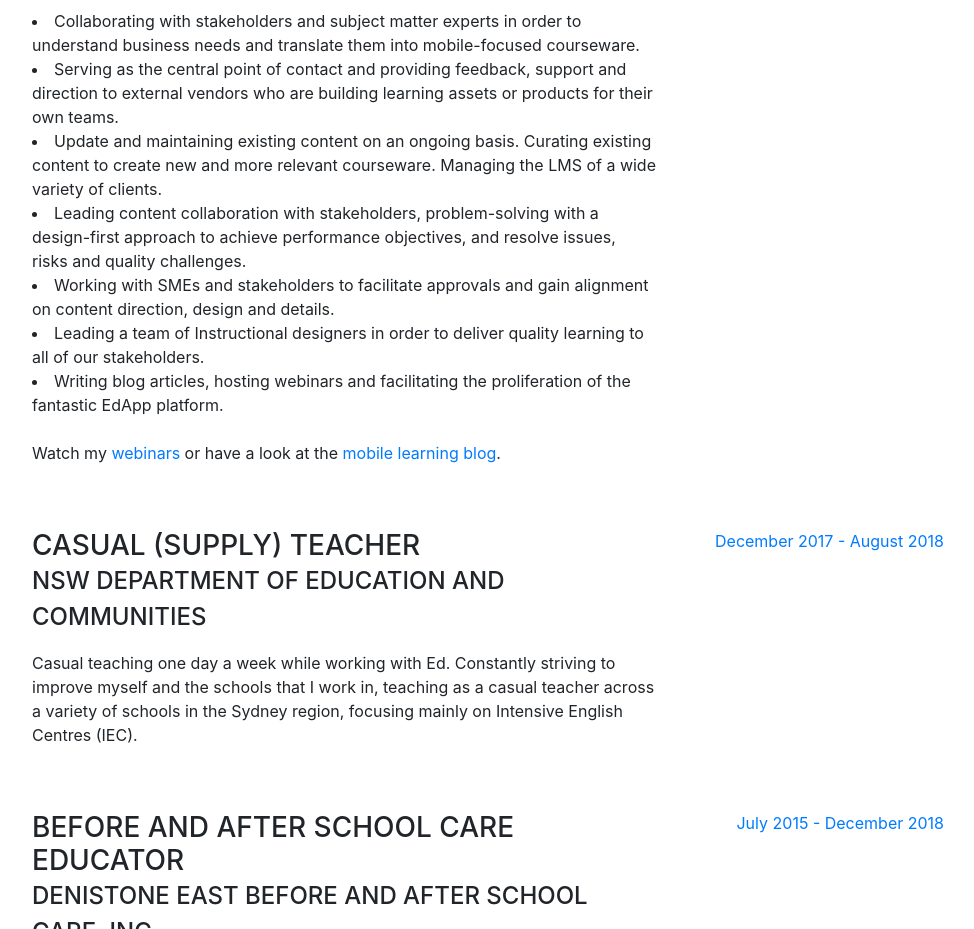
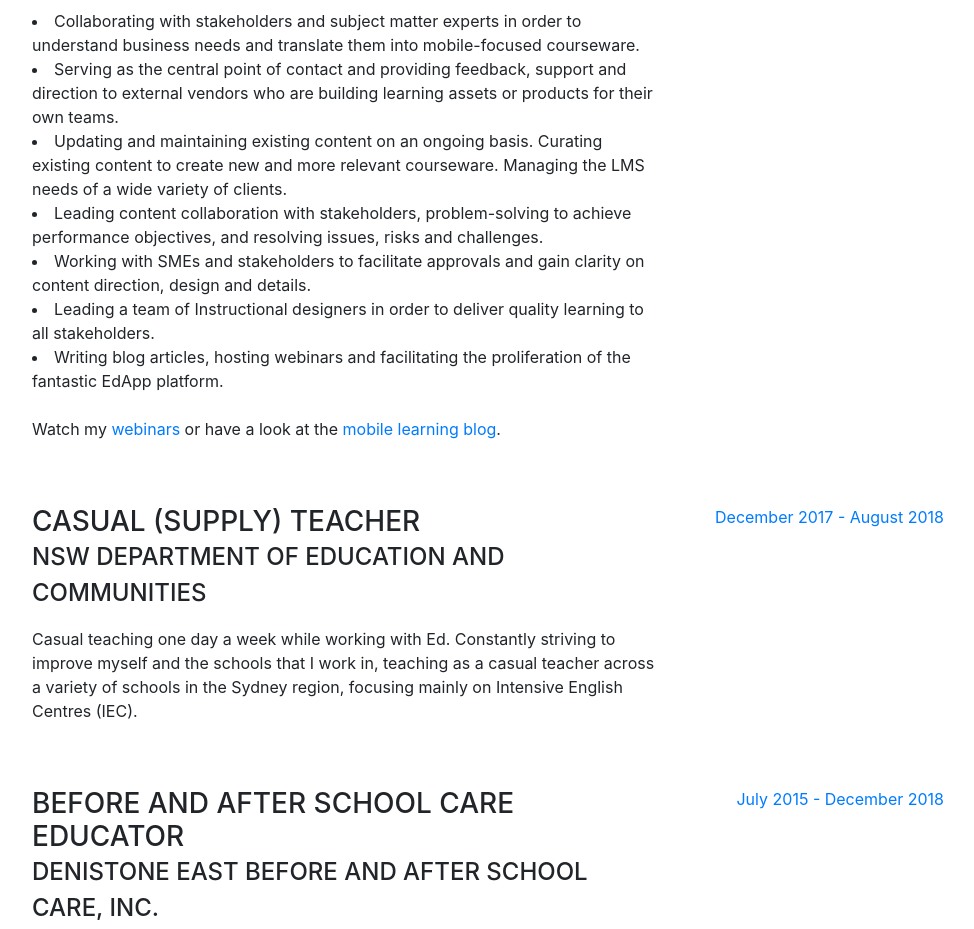
Before and after one commit to andrew-pizza/andrew-pizza.github.io, a website with bundled scripts: page index.html in a window 1280 px wide. Shown: the part 1100-2029 px from the top of the page, without its empty margins (288-1262 px from the left). Built offline with nearby package versions, Linux system fonts and the light colour scheme; a web font is replaced by a local one.

Commit message:
corrections

```diff
--- a/index.html
+++ b/index.html
@@ -99,10 +99,10 @@
 
             <li>Collaborating with stakeholders and subject matter experts in order to understand business needs and translate them into mobile-focused courseware.</li>
             <li>Serving as the central point of contact and providing feedback, support and direction to external vendors who are building learning assets or products for their own teams.</li>
-<li>Update and maintaining existing content on an ongoing basis. Curating existing content to create new and more relevant courseware. Managing the LMS of a wide variety of clients. </li>
-<li>Leading content collaboration with stakeholders, problem-solving with a design-first approach to achieve performance objectives, and resolve issues, risks and quality challenges.</li>
-<li>Working with SMEs and stakeholders to facilitate approvals and gain alignment on content direction, design and details.</li>
-<li>Leading a team of Instructional designers in order to deliver quality learning to all of our stakeholders. </li>
+<li>Updating and maintaining existing content on an ongoing basis. Curating existing content to create new and more relevant courseware. Managing the LMS needs of a wide variety of clients. </li>
+<li>Leading content collaboration with stakeholders, problem-solving to achieve performance objectives, and resolving issues, risks and challenges.</li>
+<li>Working with SMEs and stakeholders to facilitate approvals and gain clarity on content direction, design and details.</li>
+<li>Leading a team of Instructional designers in order to deliver quality learning to all  stakeholders. </li>
 <li>Writing blog articles, hosting webinars and facilitating the proliferation of the fantastic EdApp platform. </li>
                 <br>
 <p>Watch my <a href="https://www.youtube.com/channel/UCgDNMep0ASddBGi7HV5-dJg">webinars</a> or have a look at the <a href="https://www.edapp.com/blog/">mobile learning blog</a>.</p>
```
